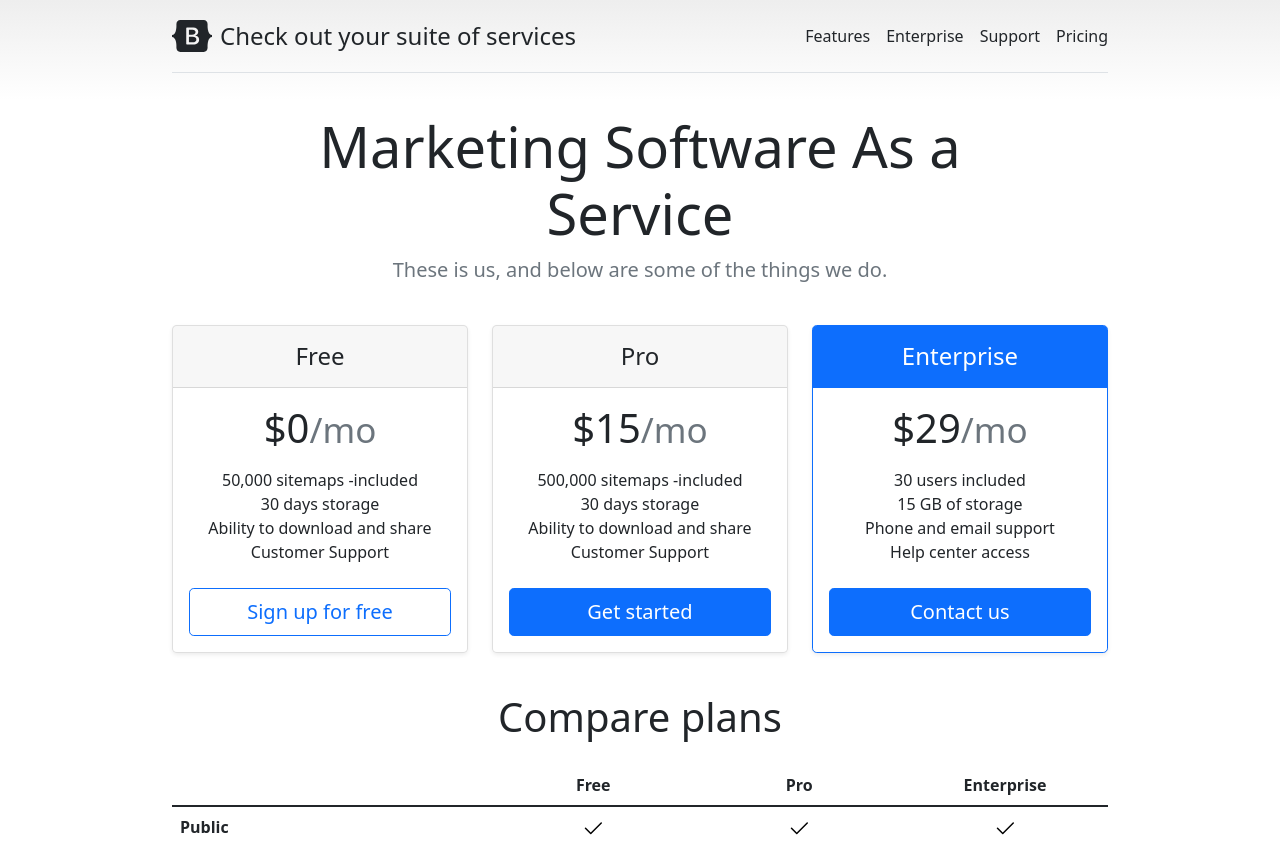
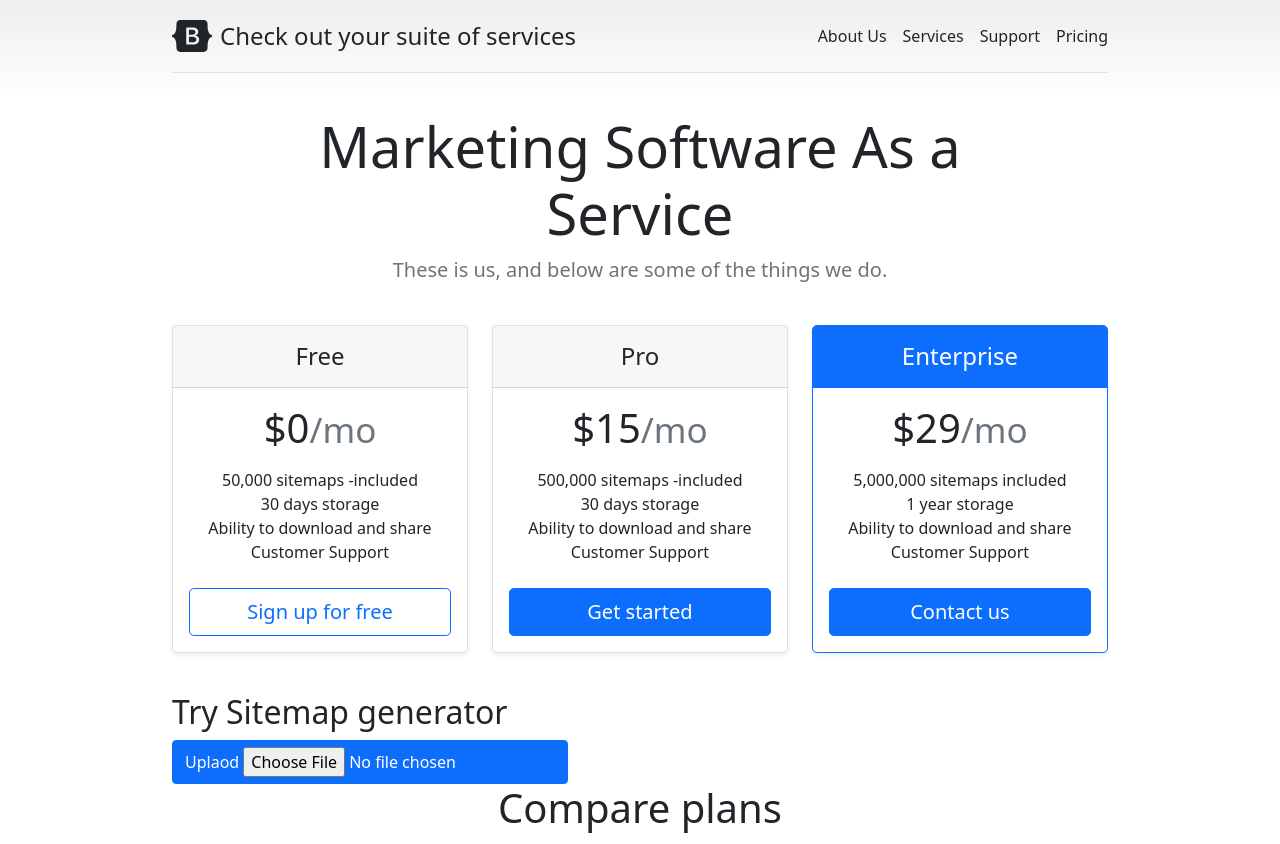
Before and after one commit to geekidharsh/sitemap-generator, a plain HTML site: page index.html in a window 1280 px wide. Shown: the top 844 px of the page. Drawn offline with nearby package versions, Linux system fonts and the light colour scheme.

Commit message:
adding new changes to try out uploads to s3

```diff
--- a/index.html
+++ b/index.html
@@ -24,6 +24,8 @@
           font-size: 3.5rem;
         }
       }
+
+
     </style>
 
 
@@ -48,8 +50,8 @@
       </a>
 
       <nav class="d-inline-flex mt-2 mt-md-0 ms-md-auto">
-        <a class="me-3 py-2 text-dark text-decoration-none" href="#">Features</a>
-        <a class="me-3 py-2 text-dark text-decoration-none" href="#">Enterprise</a>
+        <a class="me-3 py-2 text-dark text-decoration-none" href="#">About Us</a>
+        <a class="me-3 py-2 text-dark text-decoration-none" href="#">Services</a>
         <a class="me-3 py-2 text-dark text-decoration-none" href="#">Support</a>
         <a class="py-2 text-dark text-decoration-none" href="#">Pricing</a>
       </nav>
@@ -105,16 +107,22 @@
           <div class="card-body">
             <h1 class="card-title pricing-card-title">$29<small class="text-muted fw-light">/mo</small></h1>
             <ul class="list-unstyled mt-3 mb-4">
-              <li>30 users included</li>
-              <li>15 GB of storage</li>
-              <li>Phone and email support</li>
-              <li>Help center access</li>
+                <li>5,000,000 sitemaps included</li>
+                <li>1 year storage</li>
+                <li>Ability to download and share</li>
+                <li>Customer Support</li>
             </ul>
             <button type="button" class="w-100 btn btn-lg btn-primary">Contact us</button>
           </div>
         </div>
       </div>
     </div>
+    <h2>Try Sitemap generator</h2>
+    <div>
+        <button type="button" class="btn btn-primary">Uplaod <input id="upload" type="file"/></button>
+
+    </div>
+
 
     <h2 class="display-6 text-center mb-4">Compare plans</h2>
 
@@ -186,8 +194,6 @@
           <li class="mb-1"><a class="link-secondary text-decoration-none" href="#">Random feature</a></li>
           <li class="mb-1"><a class="link-secondary text-decoration-none" href="#">Team feature</a></li>
           <li class="mb-1"><a class="link-secondary text-decoration-none" href="#">Stuff for developers</a></li>
-          <li class="mb-1"><a class="link-secondary text-decoration-none" href="#">Another one</a></li>
-          <li class="mb-1"><a class="link-secondary text-decoration-none" href="#">Last time</a></li>
         </ul>
       </div>
       <div class="col-6 col-md">
```
